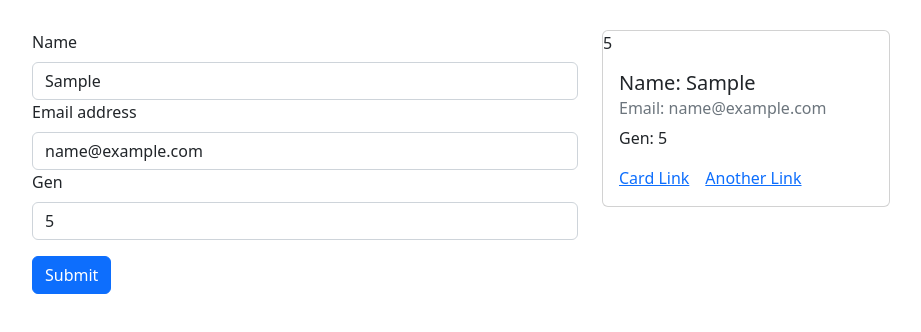
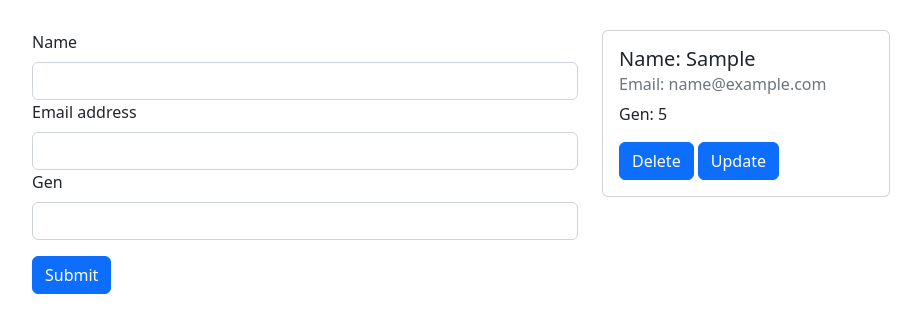
Before and after one commit to rickOsei/react-users, a React (Create React App) app: page / in a window 1280 px wide. Both pictures are taken after typing "Sample", "name@example.com", "5" into the empty fields and a click on the button "Submit". Shown: the top 332 px of the page, without its empty margins (50-971 px from the left). Built offline with nearby package versions, Linux system fonts and the light colour scheme.

Commit message:
Delete and Update functionality added

```diff
--- a/src/App.js
+++ b/src/App.js
@@ -1,5 +1,5 @@
 import React, { useState } from "react";
-import Users from "./components/Users";
+import AllUsers from "./components/AllUsers";
 import Addform from "./components/Addform";
 import { Row, Col, Container } from "react-bootstrap";
 import "bootstrap/dist/css/bootstrap.min.css";
@@ -13,6 +13,19 @@
     });
   };
 
+  const editUser = (user, id) => {
+    setUsers((prev) =>
+      prev.map((item) => {
+        if (item.id === id) return user;
+        return item;
+      })
+    );
+  };
+
+  const deleteItem = (id) => {
+    setUsers((prev) => prev.filter((item) => item.id !== id));
+  };
+
   return (
     <Container style={{ marginTop: "30px" }}>
       <Row>
@@ -21,7 +34,7 @@
         </Col>
 
         <Col>
-          <Users users={users} />
+          <AllUsers users={users} deleteItem={deleteItem} editUser={editUser} />
         </Col>
       </Row>
     </Container>
--- a/src/components/Addform.jsx
+++ b/src/components/Addform.jsx
@@ -11,10 +11,14 @@
     const items = {
       name: name,
       email: email,
-      gen:gen
+      gen: gen,
+      id: Math.floor(Math.random()*1000)
     }
     e.preventDefault();
     addUsers(items)
+    setName('')
+    setEmail('')
+    setGen('')
   }
 
  return (
--- /dev/null
+++ b/src/components/AllUsers.js
@@ -0,0 +1,16 @@
+import React from "react";
+import Users from "./Users";
+
+function AllUsers({ users, deleteItem, editUser }) {
+  return (
+    <>
+      {users.map((user, index) => {
+        return (
+          <Users deleteItem={deleteItem} editUser={editUser} user={user} />
+        );
+      })}
+    </>
+  );
+}
+
+export default AllUsers;
--- /dev/null
+++ b/src/components/EditUser.js
@@ -0,0 +1,56 @@
+import React, { useState } from "react";
+import { Button, Form } from "react-bootstrap";
+
+function EditUser({ user, handleClose, editUser }) {
+  const [name, setName] = useState(user.name);
+  const [email, setEmail] = useState(user.email);
+  const [gen, setGen] = useState(user.gen);
+
+  const handleClick = (e) => {
+    const items = {
+      name: name,
+      email: email,
+      gen: gen,
+      id: Math.floor(Math.random() * 1000),
+    };
+    e.preventDefault();
+    editUser(items, user.id);
+    handleClose();
+  };
+  return (
+    <Form>
+      <Form.Group className="mb-3" controlId="formBasicEmail">
+        <Form.Label>Name</Form.Label>
+        <Form.Control
+          type="text"
+          value={name}
+          onChange={(e) => {
+            setName(e.target.value);
+          }}
+        />
+        <Form.Label>Email address</Form.Label>
+        <Form.Control
+          type="email"
+          value={email}
+          onChange={(e) => {
+            setEmail(e.target.value);
+          }}
+        />
+        <Form.Label>Gen</Form.Label>
+        <Form.Control
+          type="number"
+          value={gen}
+          onChange={(e) => {
+            setGen(e.target.value);
+          }}
+        />
+      </Form.Group>
+
+      <Button variant="primary" type="submit" onClick={handleClick}>
+        Submit
+      </Button>
+    </Form>
+  );
+}
+
+export default EditUser;
--- a/src/components/Users.js
+++ b/src/components/Users.js
@@ -1,25 +1,47 @@
-import React from "react";
-import { Card } from "react-bootstrap";
+import React, { useState } from "react";
+import { Card, Button, Modal } from "react-bootstrap";
+import EditUser from "./EditUser";
 
-function Users({ users }) {
+function Users({ users, deleteItem, editUser, user }) {
+  const [show, setShow] = useState(false);
+
+  const handleClose = () => setShow(false);
+  const handleShow = () => setShow(true);
+
   return (
     <>
-      {users.map((user, index) => {
-        return (
+      {/* {users.map((user, index) => { */}
+
+      <div key={user.id}>
+        <Modal show={show} onHide={handleClose}>
+          <Modal.Body>
+            <EditUser
+              user={user}
+              handleClose={handleClose}
+              editUser={editUser}
+            />
+          </Modal.Body>
+        </Modal>
+
+        {/* Outputted card begins */}
         <Card style={{ width: "18rem" }}>
-            5
           <Card.Body>
             <Card.Title>Name: {user.name}</Card.Title>
             <Card.Subtitle className="mb-2 text-muted">
               Email: {user.email}
             </Card.Subtitle>
             <Card.Text>Gen: {user.gen}</Card.Text>
-              <Card.Link href="#">Card Link</Card.Link>
-              <Card.Link href="#">Another Link</Card.Link>
+            <Button variant="primary" onClick={() => deleteItem(user.id)}>
+              Delete
+            </Button>{" "}
+            <Button variant="primary" onClick={handleShow}>
+              Update
+            </Button>{" "}
           </Card.Body>
         </Card>
-        );
-      })}
+      </div>
+
+      {/* })} */}
     </>
   );
 }
```
Lines whose indentation alone changed are shown as unchanged.
